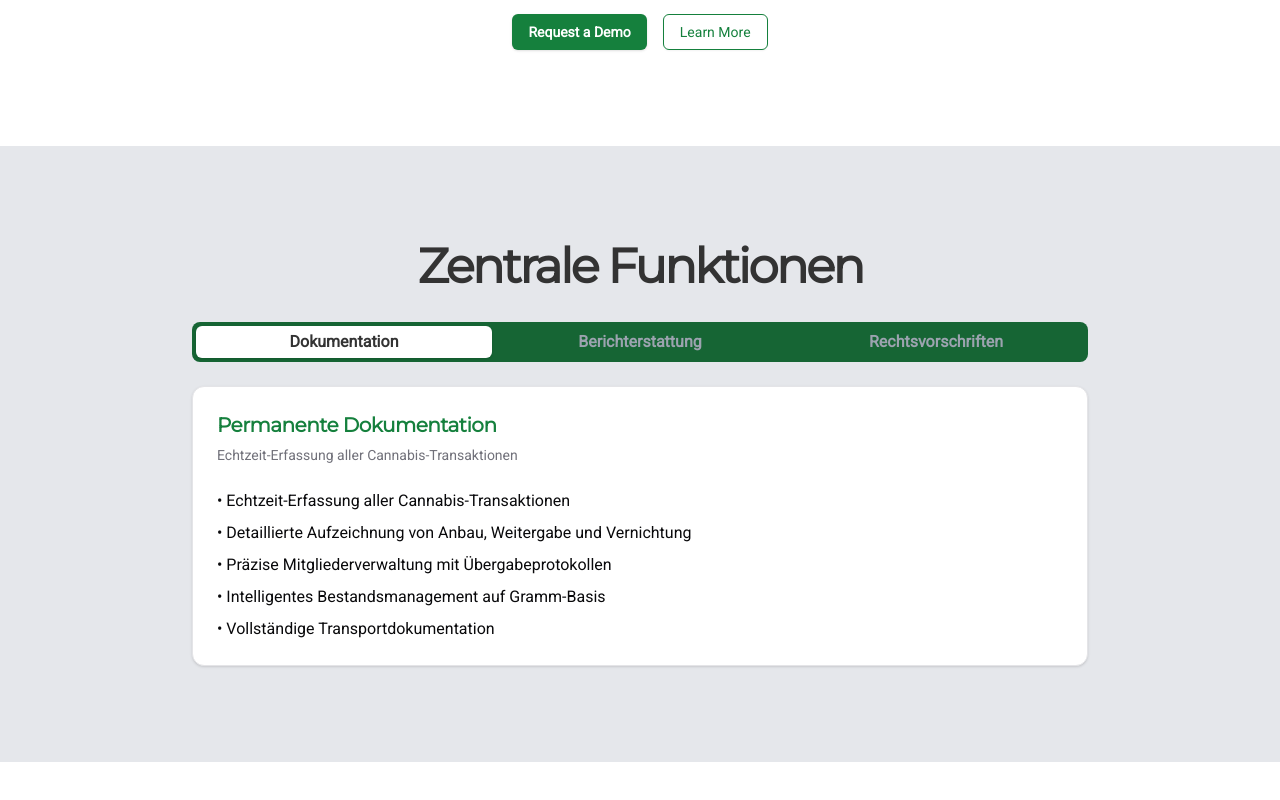
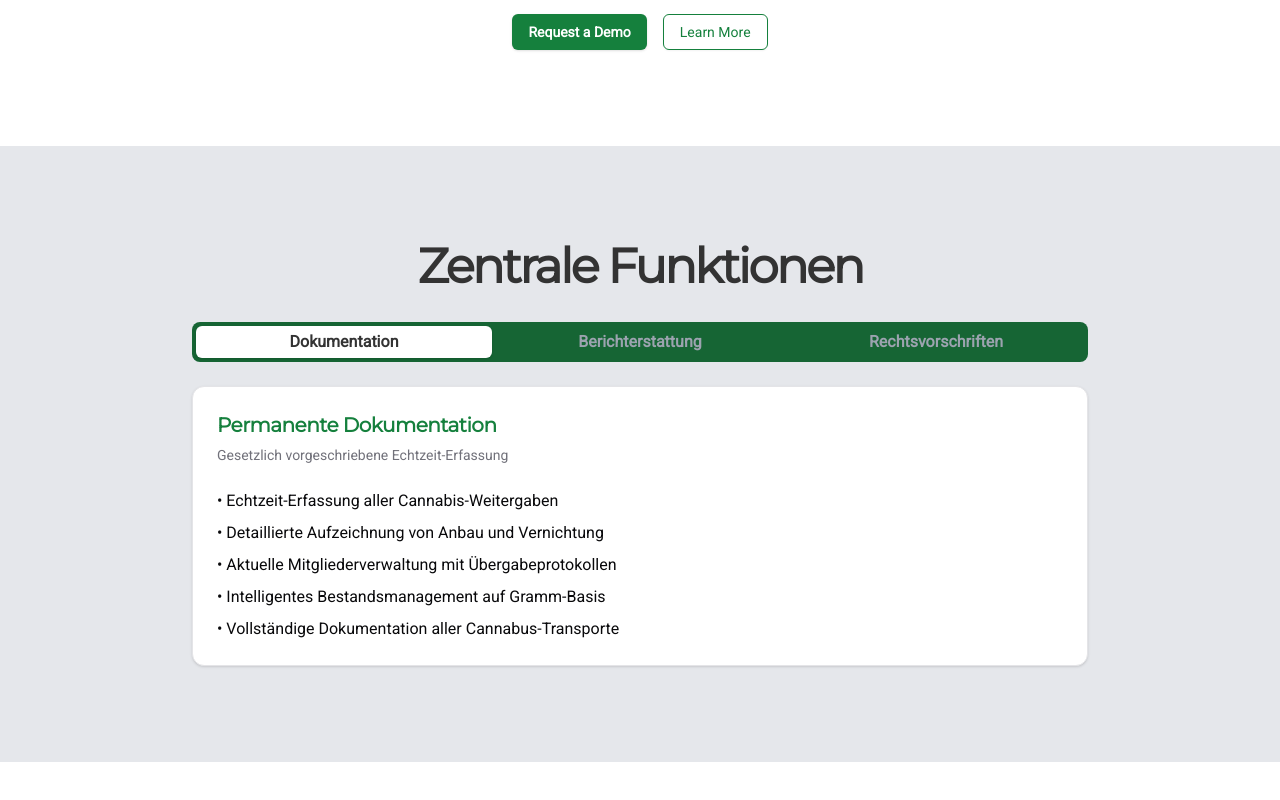
Before and after one commit to henningsieh/GrowAClub-One-Pager, a Next.js app: page / in a window 1280 px wide. Shown: the part 394-1194 px from the top of the page. Built offline with nearby package versions, Linux system fonts and the light colour scheme.

Commit message:
fixed some texts

```diff
--- a/app/page.tsx
+++ b/app/page.tsx
@@ -248,20 +248,21 @@ export default function LandingPage() {
                         Permanente Dokumentation
                       </CardTitle>
                       <CardDescription>
-                        Echtzeit-Erfassung aller Cannabis-Transaktionen
+                        Gesetzlich vorgeschriebene Echtzeit-Erfassung
                       </CardDescription>
                     </CardHeader>
                     <CardContent className="space-y-2">
-                      <p>• Echtzeit-Erfassung aller Cannabis-Transaktionen</p>
+                      <p>• Echtzeit-Erfassung aller Cannabis-Weitergaben</p>
                       <p>
-                        • Detaillierte Aufzeichnung von Anbau, Weitergabe und
-                        Vernichtung
+                        • Detaillierte Aufzeichnung von Anbau und Vernichtung
                       </p>
                       <p>
-                        • Präzise Mitgliederverwaltung mit Übergabeprotokollen
+                        • Aktuelle Mitgliederverwaltung mit Übergabeprotokollen
                       </p>
                       <p>• Intelligentes Bestandsmanagement auf Gramm-Basis</p>
-                      <p>• Vollständige Transportdokumentation</p>
+                      <p>
+                        • Vollständige Dokumentation aller Cannabus-Transporte
+                      </p>
                     </CardContent>
                   </Card>
                 </TabsContent>
@@ -272,8 +273,8 @@ export default function LandingPage() {
                         Jährliche Berichterstattung
                       </CardTitle>
                       <CardDescription>
-                        Automatische Generierung des Jahresberichts bis 31.
-                        Januar
+                        Automatische Generierung des gesetzlich vorgeschriebenen
+                        Jahresberichts
                       </CardDescription>
                     </CardHeader>
                     <CardContent className="space-y-2">
@@ -285,9 +286,7 @@ export default function LandingPage() {
                         • Sortenspezifische Aufschlüsselung aller
                         Cannabis-Mengen
                       </p>
-                      <p>
-                        • Berechnung durchschnittlicher THC- und CBD-Gehalte
-                      </p>
+                      <p>• Angabe durchschnittlicher THC- und CBD-Gehalte</p>
                       <p>
                         • Übersichtliche Darstellung von Anbau, Weitergabe und
                         Vernichtung
```
